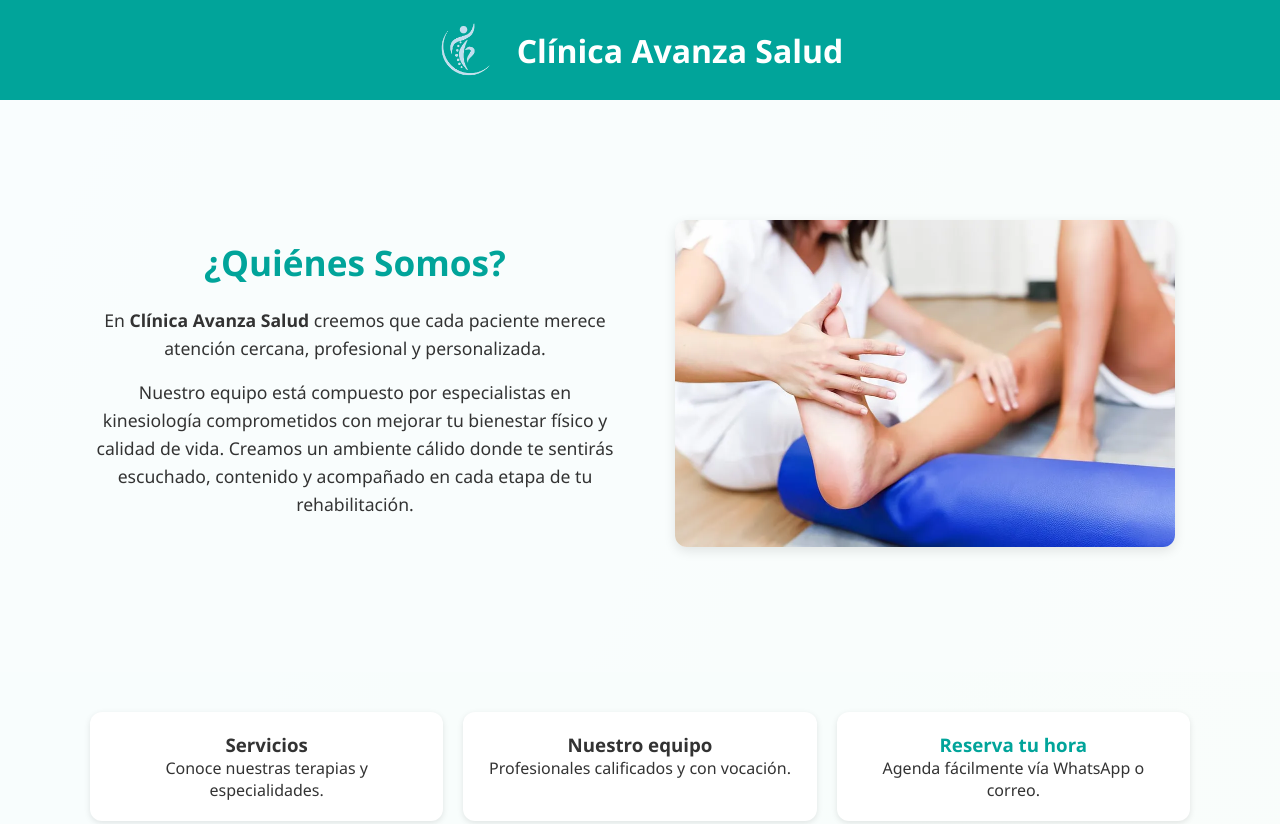
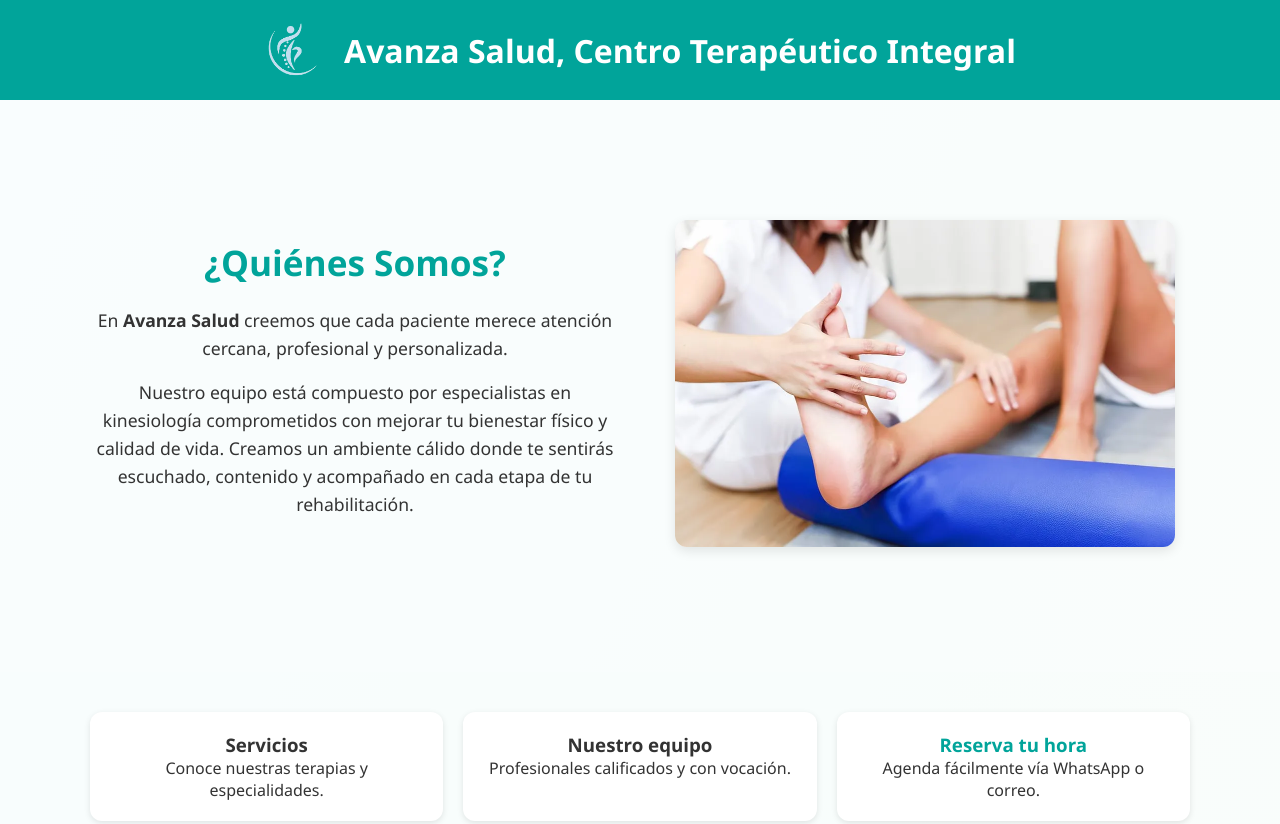
Before and after one commit to mtiib/paginaakiky.github.io, a plain HTML site: page index.html in a window 1280 px wide. Shown: the top 824 px of the page. Drawn offline with Linux system fonts and the light colour scheme.

Commit message:
Update index.html

```diff
--- a/index.html
+++ b/index.html
@@ -3,7 +3,7 @@
 <html lang="es">
 <head>
   <meta charset="UTF-8" />
-  <title>Clínica Avanza Salud</title>
+  <title>Avanza Salud</title>
   <meta name="viewport" content="width=device-width, initial-scale=1.0" />
   <link rel="icon" href="assets/imagenes/logo.png" type="image/png" />
   <link rel="stylesheet" href="style.css" />
@@ -14,7 +14,7 @@
   <header class="main-header scroll-section">
     <div class="container header-content">
       <img src="assets/imagenes/logo.png" alt="Logo" class="logo" />
-      <h1>Clínica Avanza Salud</h1>
+      <h1>Avanza Salud, Centro Terapéutico Integral</h1>
     </div>
   </header>
 
@@ -27,7 +27,7 @@
       <div class="qs-texto">
         <h2>¿Quiénes Somos?</h2>
         <p>
-          En <strong>Clínica Avanza Salud</strong> creemos que cada paciente merece atención cercana, profesional y personalizada.
+          En <strong>Avanza Salud</strong> creemos que cada paciente merece atención cercana, profesional y personalizada.
         </p>
         <p>
           Nuestro equipo está compuesto por especialistas en kinesiología comprometidos con mejorar tu bienestar físico y calidad de vida.
```
